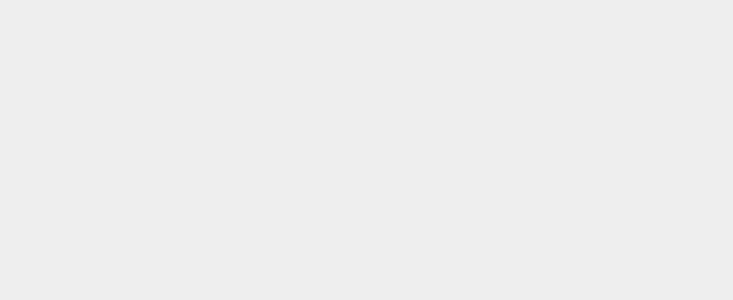
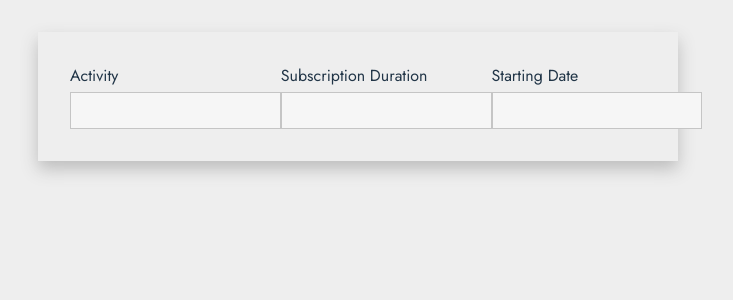
Before and after one commit to ask0ldd/SubscriptionsManager, a React (Vite) app: page /newpaiement in a window 1280 px wide. Before the commit this address had no page. Shown: the top 300 px of the page, without its empty margins (282-1015 px from the left). Built offline with nearby package versions, Linux system fonts and the light colour scheme.

Commit message:
newpaiement base

```diff
--- a/src/components/CustomRouter.tsx
+++ b/src/components/CustomRouter.tsx
@@ -1,6 +1,7 @@
 import { BrowserRouter as Router, Routes, Route } from 'react-router-dom'
 import Home from '../pages/Home'
 import NewMember from '../pages/NewMember'
+import NewPaiement from '../pages/NewPaiement'
 
 function CustomRouter() {
     /*<Router basename="/P13-UserInterface-API/ABFront/"> needs to add basename into vite config*/
@@ -9,6 +10,7 @@ function CustomRouter() {
             <Routes>
                 <Route path="/" element={<Home />} />
                 <Route path="/newmember" element={<NewMember />} />
+                <Route path="/newpaiement" element={<NewPaiement />} />
             </Routes>
         </Router>
     )
--- a/src/pages/NewMember.tsx
+++ b/src/pages/NewMember.tsx
@@ -54,7 +54,7 @@ function NewMember(){
                 </div>
 
                 <div style={{width:'100%'}}>
-                <input id="newMemberSubmit" type="submit"/>
+                <input id="newMemberSubmit" type="submit" value="Register this new Member"/>
                 </div>
             </form>
         </main>
--- /dev/null
+++ b/src/pages/NewPaiement.tsx
@@ -0,0 +1,28 @@
+import '../style/NewPaiement.css'
+
+function NewPaiement(){
+    return (
+        <main>
+            <form className="newPaiement-Form">
+                <div style={{display:'flex'}}>
+                    <div>
+                        <label>Activity</label>
+                        <input type='text'/>
+                    </div>
+                    <div>
+                        <label>Subscription Duration</label>
+                        <input type='text'/>
+                    </div>
+                    <div>
+                        <label>Starting Date</label>
+                        <input type='text'/>
+                    </div>
+
+                </div>
+
+            </form>
+        </main>
+    )
+}
+
+export default NewPaiement
--- /dev/null
+++ b/src/style/NewPaiement.css
@@ -0,0 +1,13 @@
+.newPaiement-Form {
+  display: flex;
+  flex-direction: row;
+  column-gap: 4rem;
+  flex-wrap: wrap;
+  width: 640px;
+  box-shadow: 0 8px 16px #bdbdbd;
+  padding: 2rem;
+}
+
+label.defaultSpacing {
+  margin-top: 1.5rem;
+}
```
